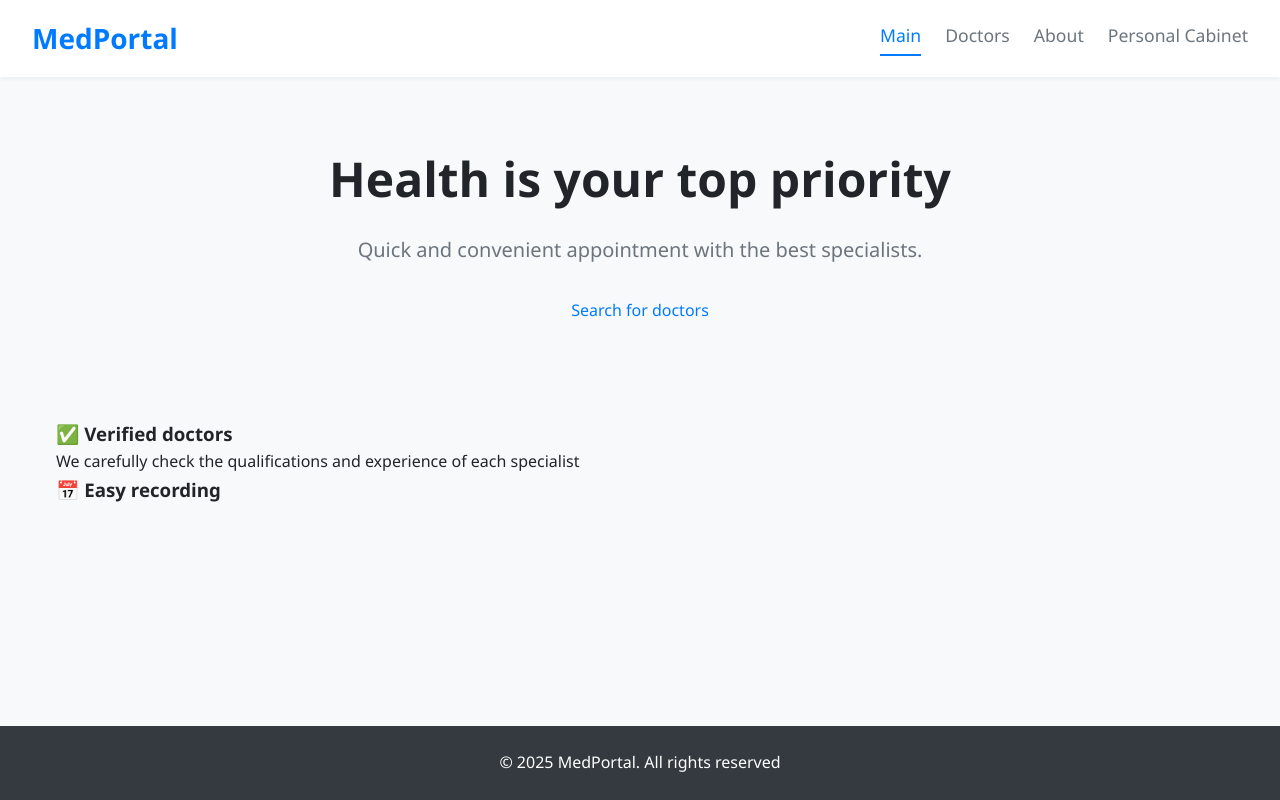
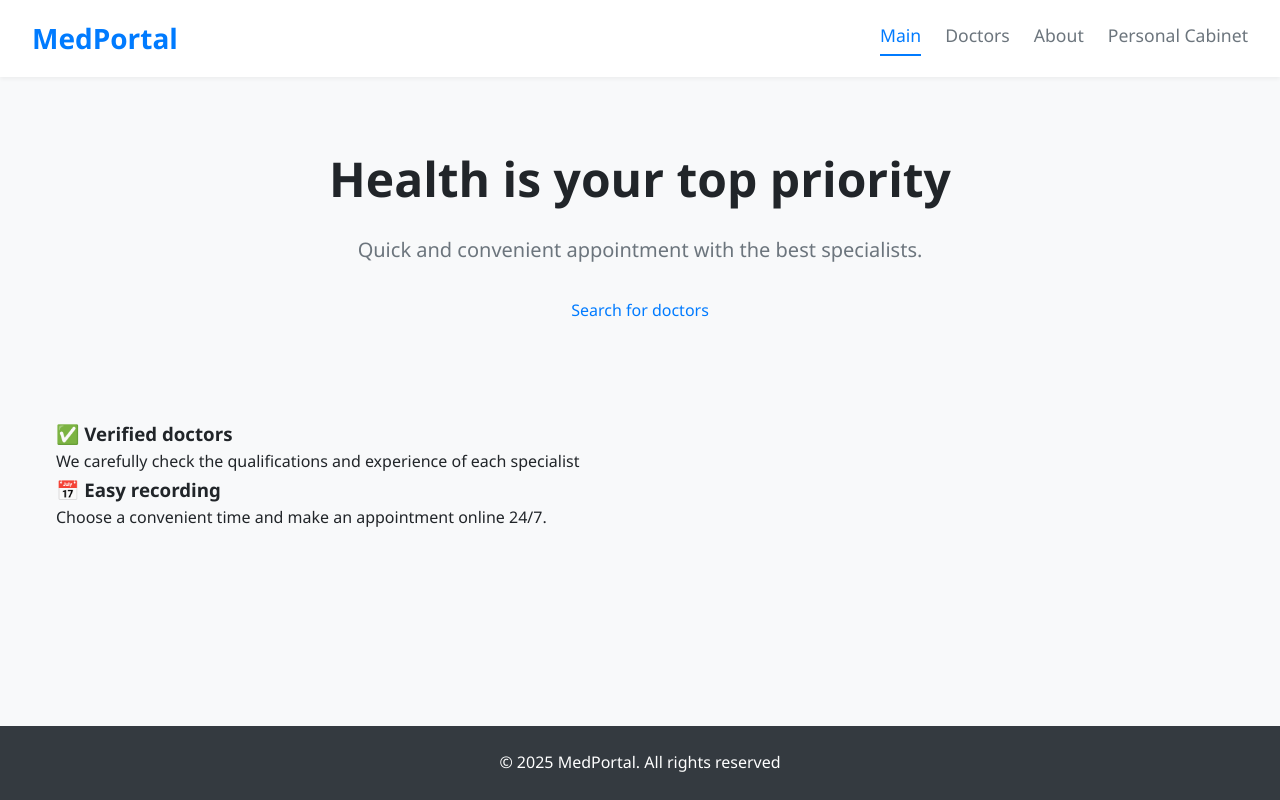
Before and after one commit to Cauteros974/medical-portal, a React (Vite) app: page / in a window 1280 px wide. Built offline with nearby package versions, Linux system fonts and the light colour scheme.

Commit message:
Update HomePage.jsx

```diff
--- a/src/pages/HomePage.jsx
+++ b/src/pages/HomePage.jsx
@@ -21,7 +21,7 @@ const HomePage = () => {
                 </div>
                 <div className="feature-card">
                     <h3>📅 Easy recording</h3>
-
+                    <p>Choose a convenient time and make an appointment online 24/7.</p>
                 </div>
             </section>
         </>
```
